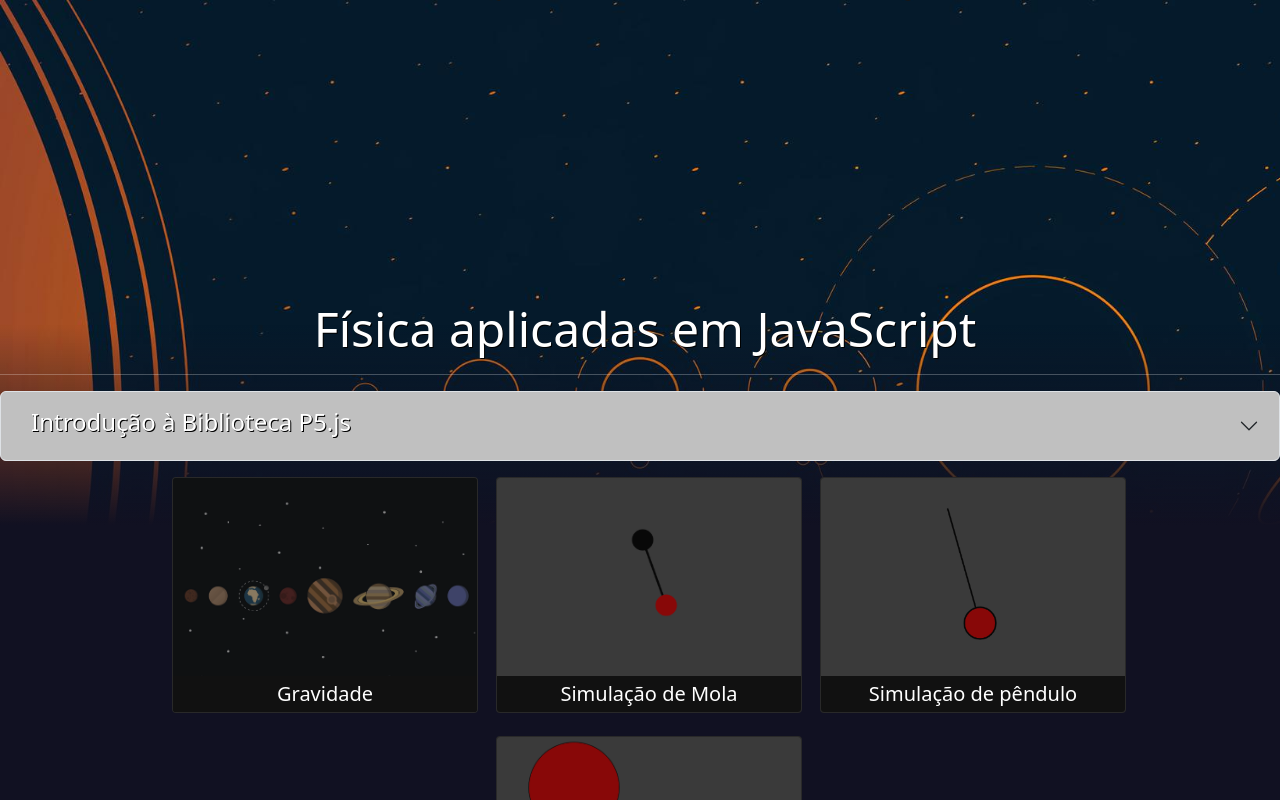
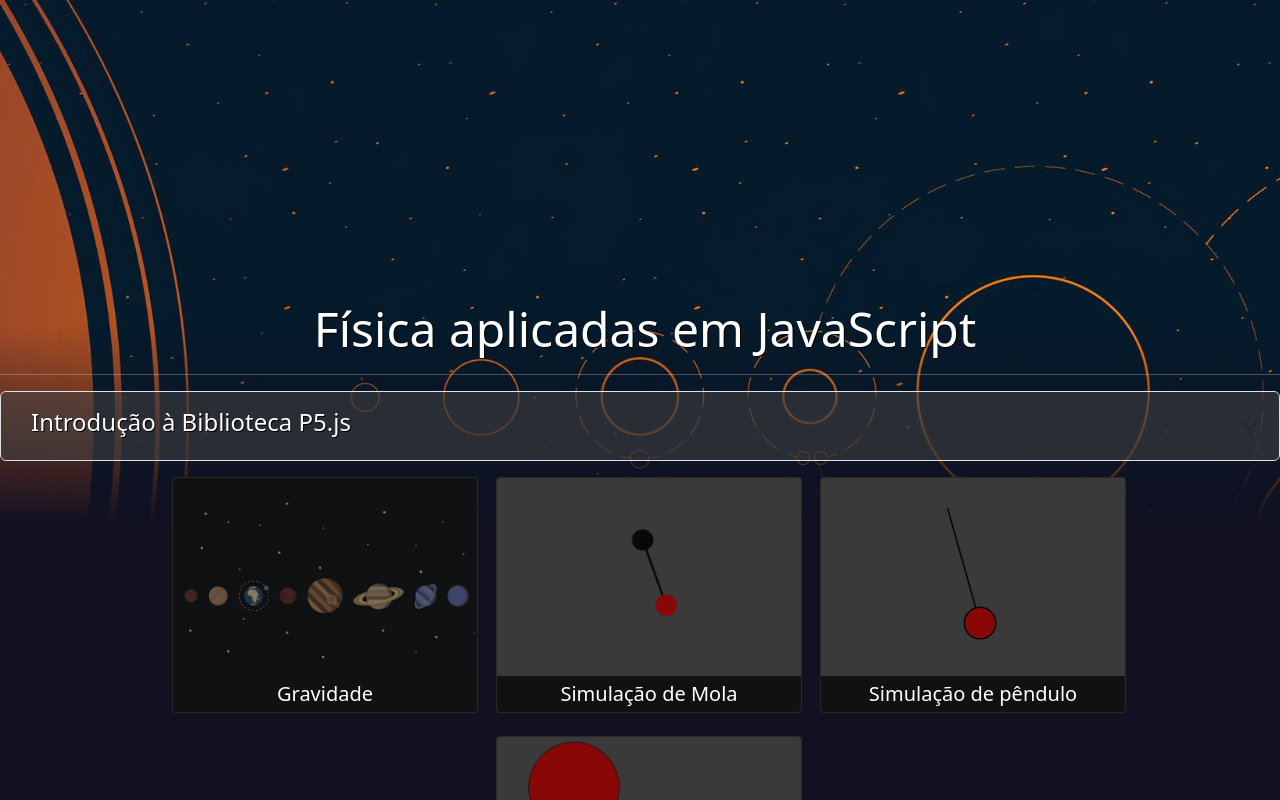
Before and after one commit to caiochibantemilani/computacao_grafica_fisica, a React (Create React App) app in the folder seminario-master/: page / in a window 1280 px wide. Built offline with nearby package versions, Linux system fonts and the light colour scheme.

Commit message:
Atualizando estilo again

```diff
--- a/seminario-master/src/pages/menu.css
+++ b/seminario-master/src/pages/menu.css
@@ -142,6 +142,7 @@ body {
   }
 
 .accordion-item{
+    background-color: #44444455;
     color: white;
 }
 
```
